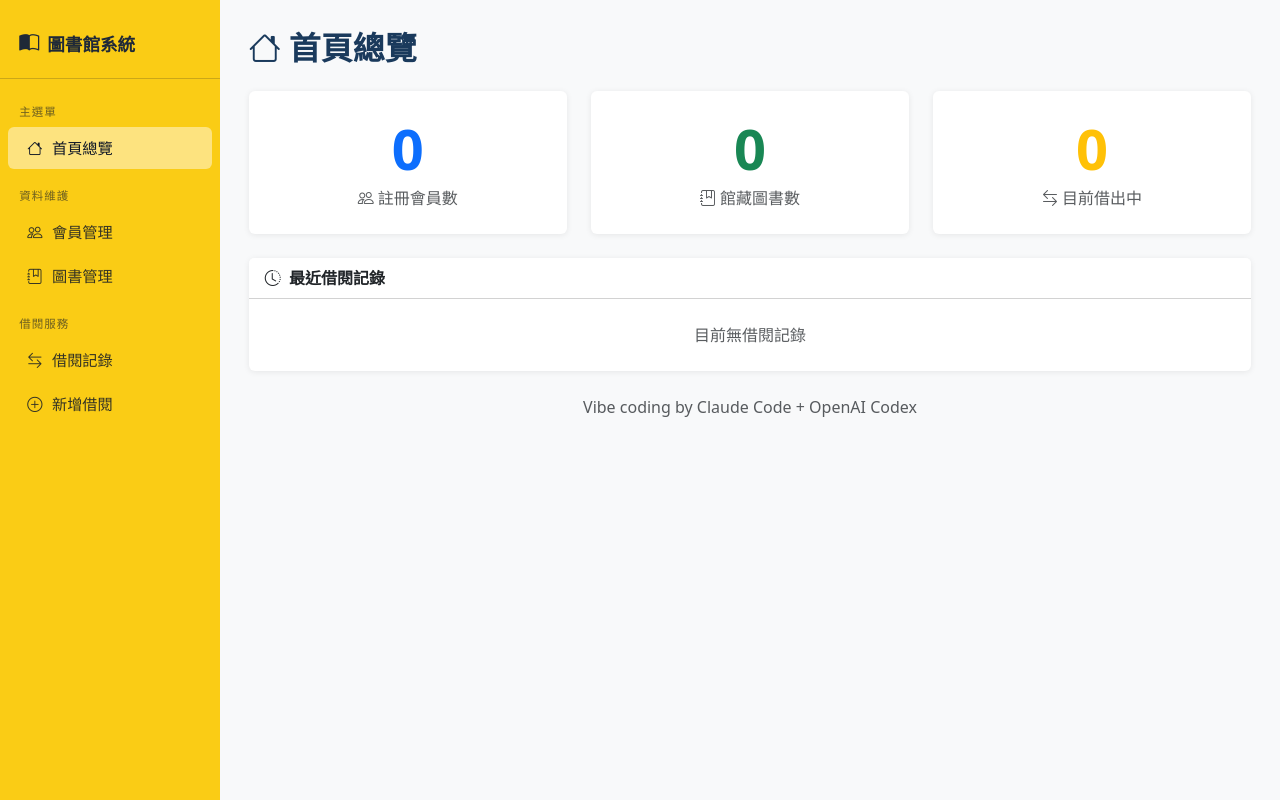
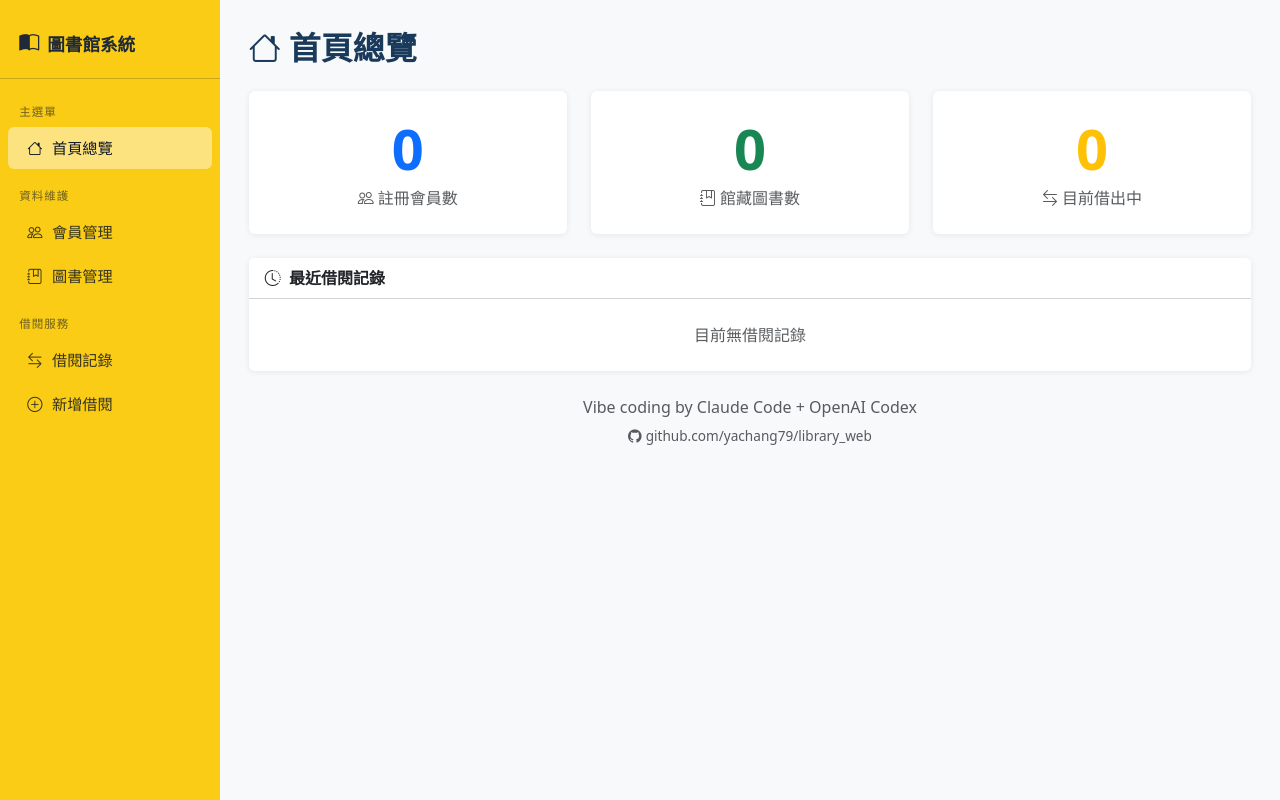
Before and after one commit to yachang79/library_web, a Flask app: page / in a window 1280 px wide. Run offline with Flask 3, Linux system fonts and the light colour scheme; data that the repository does not hold is empty.

Commit message:
feat: 在首頁總覽底部新增 GitHub 專案連結
Co-Authored-By: Claude Sonnet 4.6 <noreply@anthropic.com>

```diff
--- a/templates/index.html
+++ b/templates/index.html
@@ -59,5 +59,10 @@
 
 <div class="text-center text-muted mt-4 mb-2">
   Vibe coding by Claude Code + OpenAI Codex
+  <div class="mt-1">
+    <a href="https://github.com/yachang79/library_web" target="_blank" class="text-muted text-decoration-none" style="font-size:0.85rem;">
+      <i class="bi bi-github me-1"></i>github.com/yachang79/library_web
+    </a>
+  </div>
 </div>
 {% endblock %}
```
